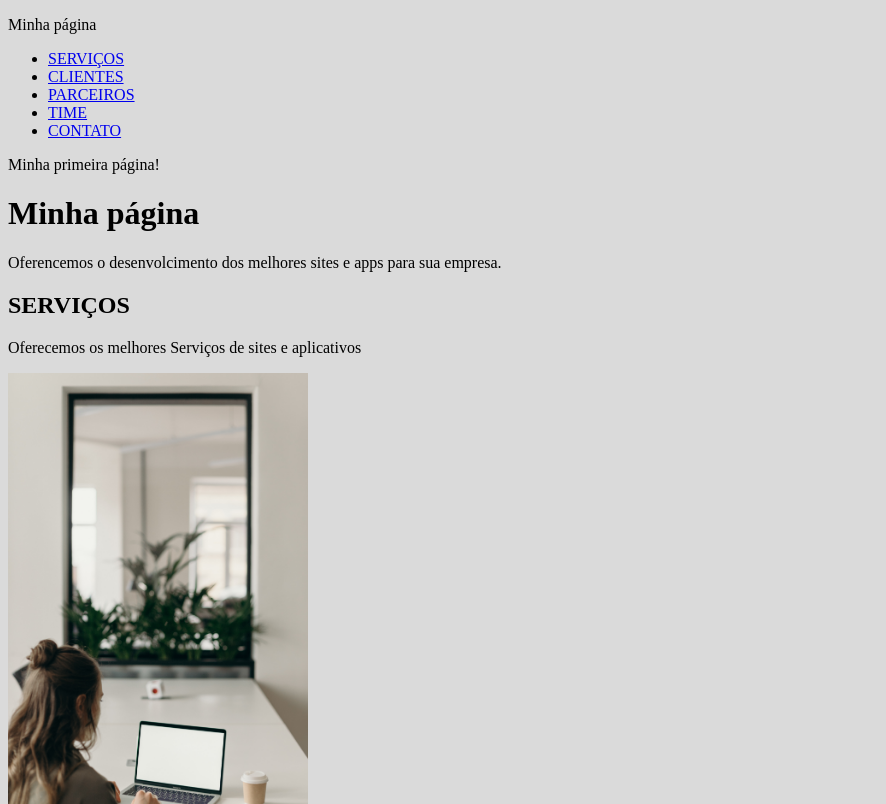
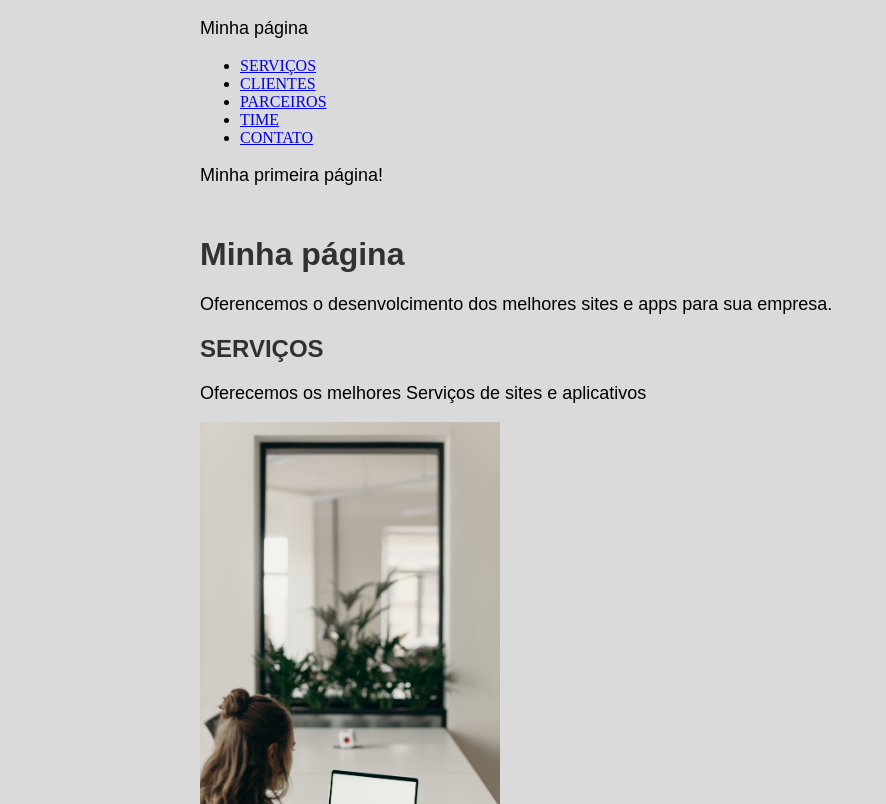
Before and after one commit to jhonkeyson/aula_html5_css3, a plain HTML site: page index.html in a window 1280 px wide. Shown: the top 804 px of the page, without its empty margins (0-886 px from the left). Drawn offline with Linux system fonts and the light colour scheme.

Commit message:
Inisirindo estilo CSS no meu HTML

```diff
--- a/css/style.css
+++ b/css/style.css
@@ -1,3 +1,28 @@
 body {
     background: #dadada;
+    margin-left: 200px;
+    margin-right: 200px;
 }
+
+header {
+    margin-top: 50px;
+}
+
+h1 {
+    color: #313131;
+    font-family: sans-serif;
+}
+
+h2 {
+    color: #313131;
+    font-family: sans-serif;
+}
+
+p {
+    font-size: 18px;
+    font-family: sans-serif;
+}
+
+img {
+    margin-bottom: 20px;
+}
```
